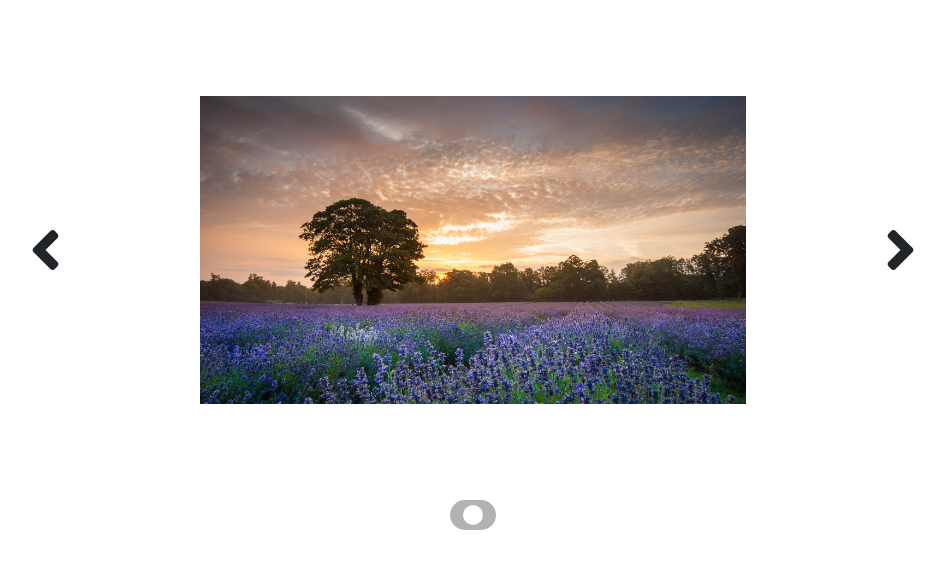
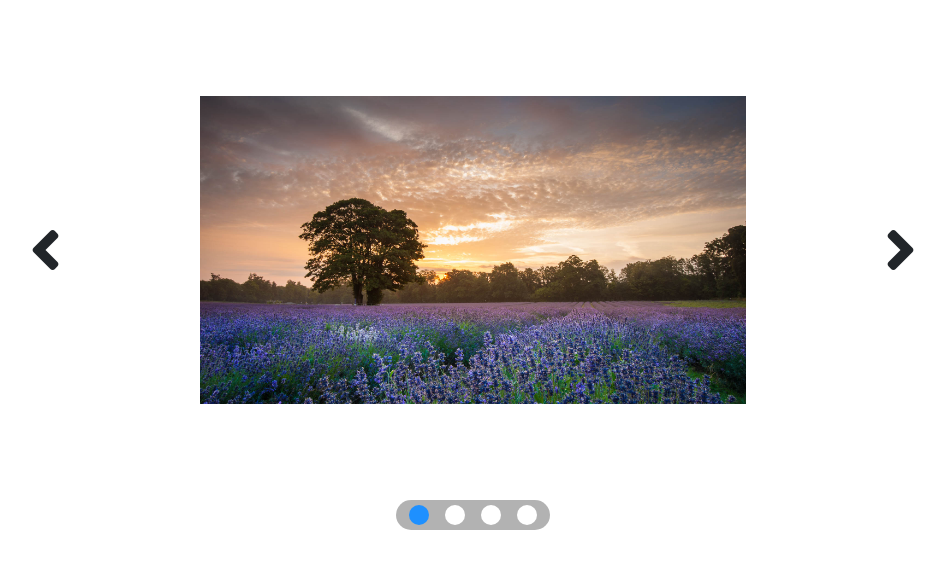
Before and after one commit to Salvo170586SP/vue-slider, a plain HTML site: page index.html in a window 1280 px wide. Shown: the whole page, without its empty margins (167-1112 px from the left). Drawn offline with nearby package versions, Linux system fonts and the light colour scheme.

Commit message:
added isActive function

```diff
--- a/index.html
+++ b/index.html
@@ -27,7 +27,7 @@
           <div class="slider d-flex align-items-center">
             <img v-for="(image, index) in images" v-if="currentIndex === index" class="img-fluid" v-bind:src="image"/>
             <div class="slider-dots">
-              <div class="dot mx-2" active></div>
+              <div v-for="(image, index) in images"  class="dot mx-2" v-bind:class="{active: isActive(index)}"></div>
             </div>
           </div>
         </div>
--- a/js/script.js
+++ b/js/script.js
@@ -31,7 +31,7 @@ Vue.config.devtools = true;
 const root = new Vue({
     el: '#root',
     data: {
-
+        istrue: true,
         currentIndex: 0,
         images: [
             'images/image1.jpg',
@@ -59,6 +59,14 @@ const root = new Vue({
             } else {
                 this.currentIndex++;
             }
+        },
+
+        isActive(index){
+            if(this.currentIndex === index){
+                return true;
+            }else{
+                return false
+            }
         }
     }
 
```
